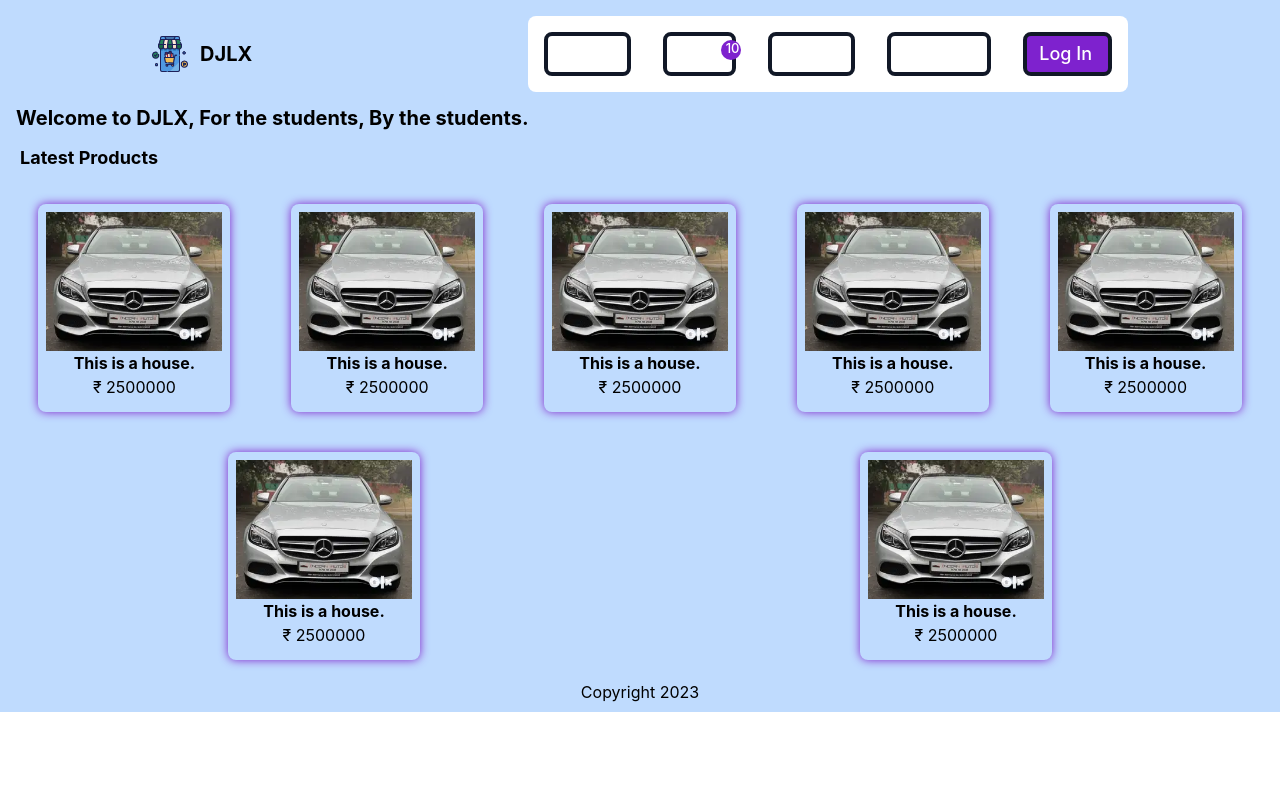
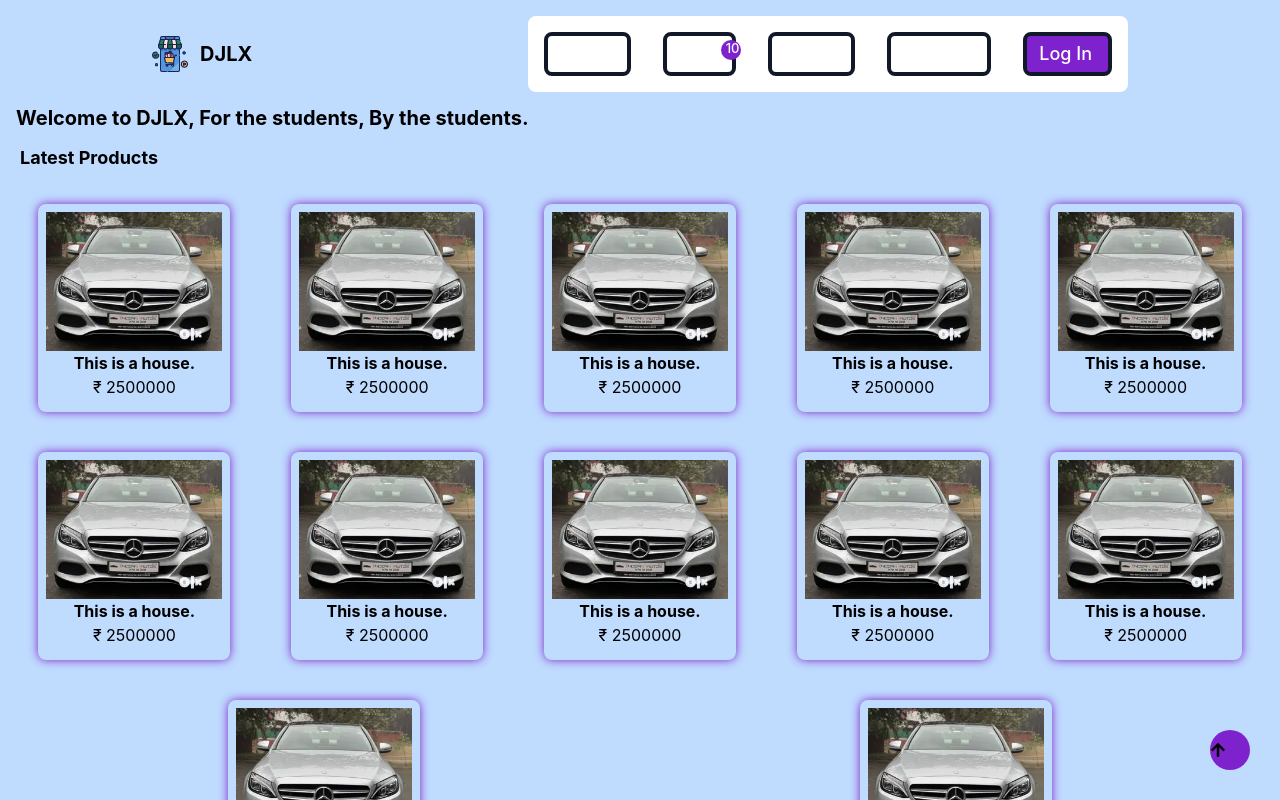
Before and after one commit to shantanuSakpal/DJLX, a React (Create React App) app: page / in a window 1280 px wide. Shown: the top 800 px of the page. Built offline with nearby package versions, Linux system fonts and the light colour scheme.

Commit message:
go to top button added

```diff
--- a/src/App.jsx
+++ b/src/App.jsx
@@ -2,6 +2,7 @@ import React from "react";
 //hello jatin
 import { BrowserRouter as Router, Routes, Route } from "react-router-dom";
 import { Footer } from "./components/Footer/Footer";
+import { GoToTopButton } from "./components/GoToTopButton";
 import { Header } from "./components/Header/Header";
 import { About } from "./pages/About";
 import { Cart } from "./pages/Cart";
@@ -25,6 +26,7 @@ const App = () => {
           <Route path="*" element={<ErrorPage />}></Route>
         </Routes>
         <div className="bottom-0 rounded-lg text-center w-full bg-blue">
+          <GoToTopButton />
 
           <Footer />
         </div>
--- /dev/null
+++ b/src/components/GoToTopButton.jsx
@@ -0,0 +1,13 @@
+import React from 'react'
+import { FaArrowUp } from 'react-icons/fa';
+
+export const GoToTopButton = () => {
+    const gototop = () => {
+        window.scrollTo({ top: 0, left: 0, behavior: "smooth" })
+    }
+    return (
+        <div >
+            <button className='go-to-top-btn' onClick={gototop}><FaArrowUp className=' ' /></button>
+        </div>
+    )
+}
--- a/src/components/Products.jsx
+++ b/src/components/Products.jsx
@@ -13,6 +13,11 @@ export const Products = () => {
                 <ProductCards />
                 <ProductCards />
                 <ProductCards />
+                <ProductCards />
+                <ProductCards />
+                <ProductCards />
+                <ProductCards />
+                <ProductCards />
 
             </div>
         </>
--- a/src/pages/About.jsx
+++ b/src/pages/About.jsx
@@ -2,12 +2,12 @@ import React from 'react'
 
 export const About = () => {
     return (
-        <div className='p-2 h-screen'>
+        <div className='p-2 min-h-screen'>
 
             <h1 className='font-bold text-2xl'>About Us</h1>
-                <h4 className='mt-1.5 text-lg'>
+            <h4 className='mt-1.5 text-lg'>
                 Welcome to the DJLX platform for students of DJ Sanghvi College. This is the place where you can buy and sell college-related items with ease. Whether you're looking to sell your gently used textbooks or looking to purchase study materials from fellow classmates, this platform offers a convenient and secure platform for all your transactions
-                </h4>
+            </h4>
 
 
         </div>
--- a/src/pages/Cart.jsx
+++ b/src/pages/Cart.jsx
@@ -2,6 +2,6 @@ import React from 'react'
 
 export const Cart = () => {
   return (
-    <div>Cart</div>
+    <div className='min-h-screen '>Cart</div>
   )
 }
--- a/src/pages/Contact.jsx
+++ b/src/pages/Contact.jsx
@@ -2,6 +2,6 @@ import React from 'react'
 
 export const Contact = () => {
     return (
-        <div>Contact</div>
+        <div className='min-h-screen '>Contact</div>
     )
 }
--- a/src/pages/ErrorPage.jsx
+++ b/src/pages/ErrorPage.jsx
@@ -2,7 +2,7 @@ import React from 'react'
 import { Link } from 'react-router-dom'
 export const ErrorPage = () => {
     return (
-        <div className='p-5'>
+        <div className='p-5 min-h-screen'>
             <h1 className='text-red-600 font-bold text-center text-4xl'>Oops! You seem to be lost.</h1>
             <p className='text-lg my-2'>Don't worry, Here are some helpful links:</p>
             <ul className='font-bold mx-3 underline text-blue-600'>
--- a/src/pages/Home.jsx
+++ b/src/pages/Home.jsx
@@ -7,6 +7,7 @@ export const Home = () => {
             <h1 className='font-bold text-xl m-2'>Welcome to DJLX, For the students, By the students.</h1>
             <Products />
 
+
         </div>
     )
 
--- a/src/styles/index.css
+++ b/src/styles/index.css
@@ -56,6 +56,17 @@ code {
 
 }
 
+.go-to-top-btn{
+  width: 2.5rem;
+  height: 2.5rem;
+  position: fixed;
+  right: 30px;
+  bottom: 30px;
+  background-color: var(--purple);
+  border-radius: 50%;
+
+}
+
 @media only screen and (max-width: 600px) {
   .product-cards{
     width: 13rem;
```
Also changed, not shown: public/logo192.png (deleted).
